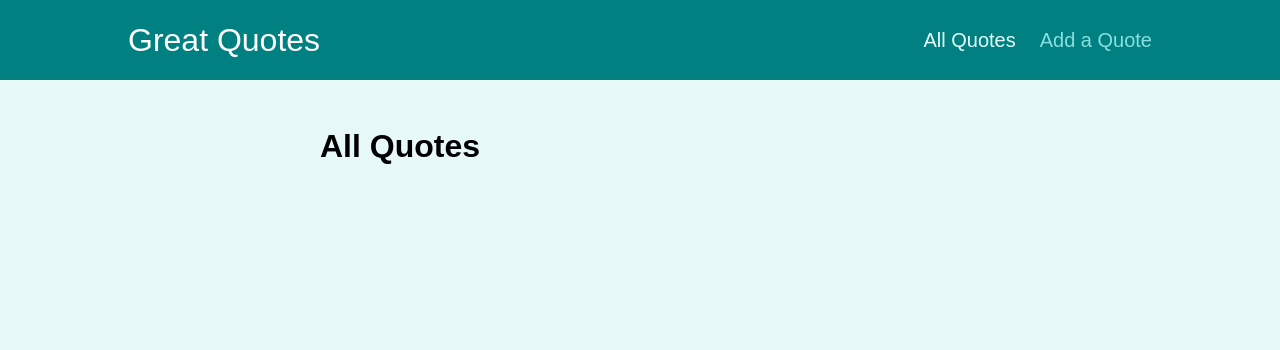
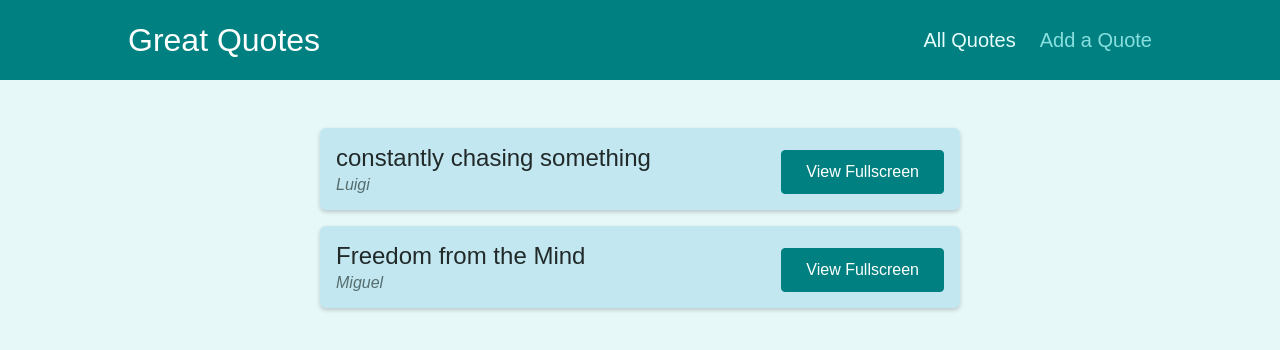
Before and after one commit to igiboi/router-qouteMachine, a React (Create React App) app: page /quotes in a window 1280 px wide. Shown: the top 350 px of the page. Built offline with nearby package versions, Linux system fonts and the light colour scheme.

Commit message:
added quoteform and quoteList

```diff
--- a/src/pages/AllQuotes.js
+++ b/src/pages/AllQuotes.js
@@ -1,8 +1,16 @@
+import { Fragment } from "react";
+import QuoteList from "../components/quotes/QuoteList";
+
+const DUMMY_QUOTES = [
+  { id: "q1", author: "Luigi", text: "constantly chasing something" },
+  { id: "q2", author: "Miguel", text: "Freedom from the Mind" },
+];
+
 const AllQuotes = () => {
   return (
-    <div>
-      <h1>All Quotes</h1>
-    </div>
+    <Fragment>
+      <QuoteList quotes={DUMMY_QUOTES} />
+    </Fragment>
   );
 };
 
--- a/src/pages/NewQuote.js
+++ b/src/pages/NewQuote.js
@@ -1,9 +1,11 @@
+import QuoteForm from "../components/quotes/QuoteForm";
+
 const NewQuote = () => {
-  return (
-    <div>
-      <h1>New Quote</h1>
-    </div>
-  );
+  const addQuoteHandler = (quoteData) => {
+    console.log(quoteData);
+  };
+
+  return <QuoteForm onAddQuote={addQuoteHandler} />;
 };
 
 export default NewQuote;
```
Also changed, not shown: src/components/quotes/QuoteForm.js (+9 -9 lines), 1 other file (tests, documents, lock files or other folders).
